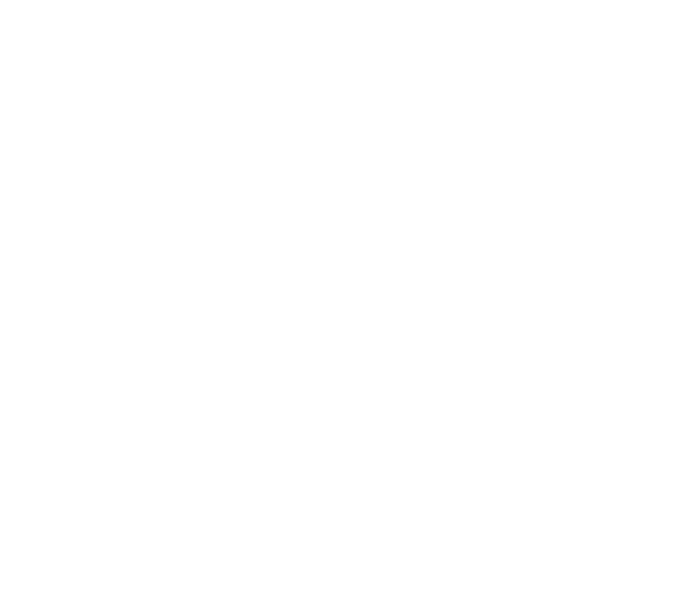
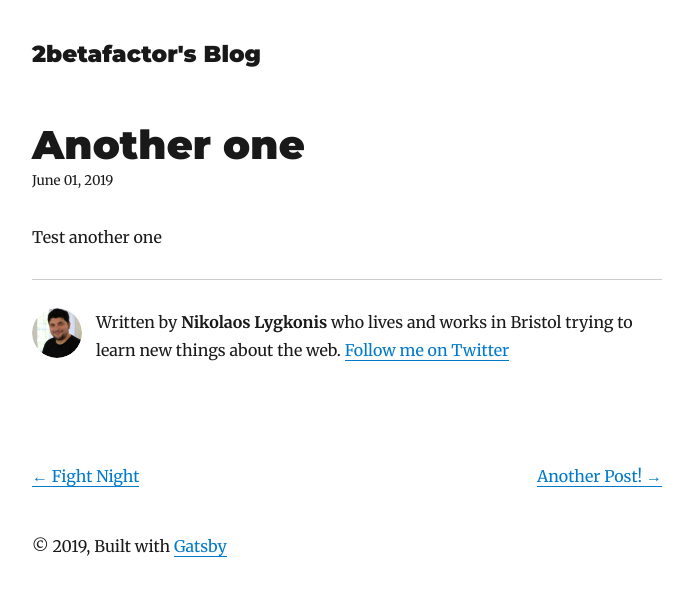
Before and after one commit to 2betafactor/blog, a Gatsby site: page /another-one/ in a window 1280 px wide. Before the commit this address had no page. Shown: the whole page, without its empty margins (293-986 px from the left). Built offline with nearby package versions, Linux system fonts and the light colour scheme; Gatsby itself is replaced by a stand-in of ours; some packages are replaced by stand-ins of ours.

Commit message:
Initial commit 4

```diff
--- /dev/null
+++ b/content/blog/another-one.md
@@ -0,0 +1,6 @@
+---
+title: Another one
+date: "2019-06-01T22:12:03.284Z"
+---
+
+Test another one
--- a/content/blog/hi-folks/index.md
+++ b/content/blog/hi-folks/index.md
@@ -1,6 +1,6 @@
 ---
 title: 'Fight Night'
-date: "2019-06-28T22:40:32.169Z"
+date: "2019-05-31T22:12:03.284Z"
 description: This is a custom description for SEO and Open Graph purposes, rather than the default generated excerpt. Simply add a description field to the frontmatter.
 ---
 
--- a/content/blog/my-second-post/index.md
+++ b/content/blog/my-second-post/index.md
@@ -1,6 +1,6 @@
 ---
 title: Another Post!
-date: "2019-06-02T23:46:37.121Z"
+date: "2019-06-01T23:46:37.121Z"
 ---
 
 So how I manage to deploy this blog in my local host? I used these two articles
```
